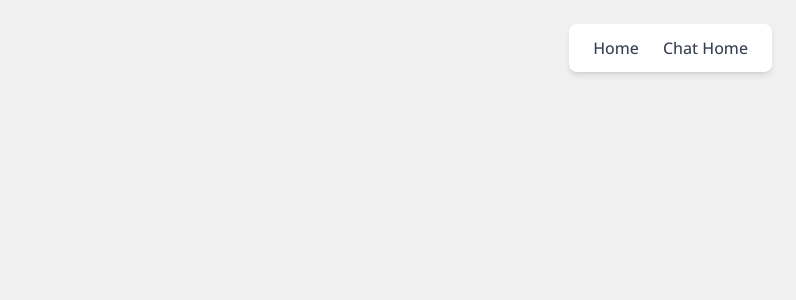
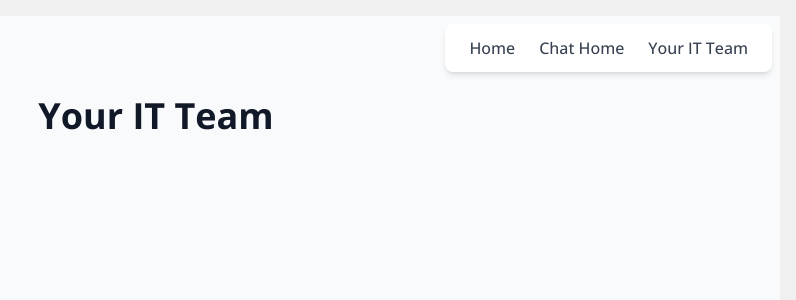
Before and after one commit to bitgator/bluefoxtp-home, a React (Vite) app: page /it-team in a window 1280 px wide. Before the commit this address had no page. Shown: the top 300 px of the page, without its empty margins (484-1280 px from the left). Built offline with nearby package versions, Linux system fonts and the light colour scheme.

Commit message:
add Your IT Team page
add Your IT Team page

```diff
--- a/src/App.tsx
+++ b/src/App.tsx
@@ -2,6 +2,7 @@ import { BrowserRouter as Router, Routes, Route } from 'react-router-dom'
 import Navigation from './components/Navigation'
 import Home from './pages/Home'
 import ChatHome from './pages/ChatHome'
+import ITTeam from './pages/ITTeam'
 
 function App() {
   return (
@@ -11,6 +12,7 @@ function App() {
         <Routes>
           <Route path="/" element={<Home />} />
           <Route path="/chat" element={<ChatHome />} />
+          <Route path="/it-team" element={<ITTeam />} />
         </Routes>
       </div>
     </Router>
--- a/src/components/Navigation.tsx
+++ b/src/components/Navigation.tsx
@@ -17,6 +17,12 @@ export default function Navigation() {
           >
             Chat Home
           </Link>
+          <Link
+            to="/it-team"
+            className="text-gray-700 hover:text-blue-600 font-medium transition-colors"
+          >
+            Your IT Team
+          </Link>
         </div>
       </div>
     </nav>
--- /dev/null
+++ b/src/pages/ITTeam.tsx
@@ -0,0 +1,11 @@
+export default function ITTeam() {
+  return (
+    <div className="min-h-screen bg-gray-50 flex flex-col items-center px-4">
+      <div className="w-full max-w-5xl pt-20">
+        <h1 className="text-4xl font-bold text-center text-gray-900">
+          Your IT Team
+        </h1>
+      </div>
+    </div>
+  )
+}
```
